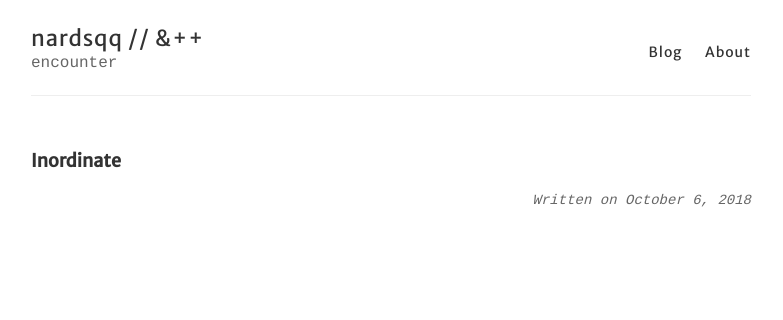
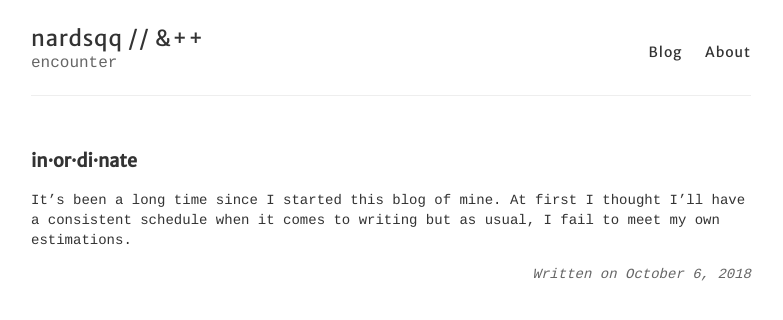
Before and after one commit to nardsqq/nardsqq.github.io, a Jekyll site: the page built from _posts/2018-10-06-inordinate.md, in a window 1280 px wide. Shown: the top 320 px of the page, without its empty margins (249-1032 px from the left). Built offline with Jekyll 4.4.1, drawn with Linux system fonts in a browser that asks for light colours.

Commit message:
Modify post titles for consistency

```diff
--- a/_posts/2018-10-06-inordinate.md
+++ b/_posts/2018-10-06-inordinate.md
@@ -1,4 +1,6 @@
 ---
 layout: post
-title: Inordinate
+title: in·or·di·nate
 ---
+
+It's been a long time since I started this blog of mine. At first I thought I'll have a consistent schedule when it comes to writing but as usual, I fail to meet my own estimations.
```
Also changed, not shown: _posts/2018-06-10-Hello-World.md (+1 -1 lines).
